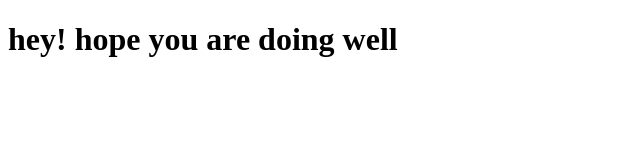
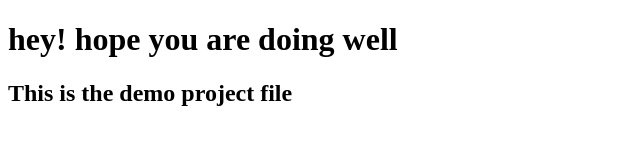
Before and after one commit to aashrith7777/projectOne, a plain HTML site: page pageOne..html in a window 1280 px wide. Shown: the whole page, without its empty margins (0-640 px from the left). Drawn offline with Linux system fonts and the light colour scheme.

Commit message:
added h2

```diff
--- a/pageOne..html
+++ b/pageOne..html
@@ -7,5 +7,6 @@
 </head>
 <body>
     <h1>hey! hope you are doing well</h1>
+    <h2>This is the demo project file</h2>
 </body>
 </html>
```
